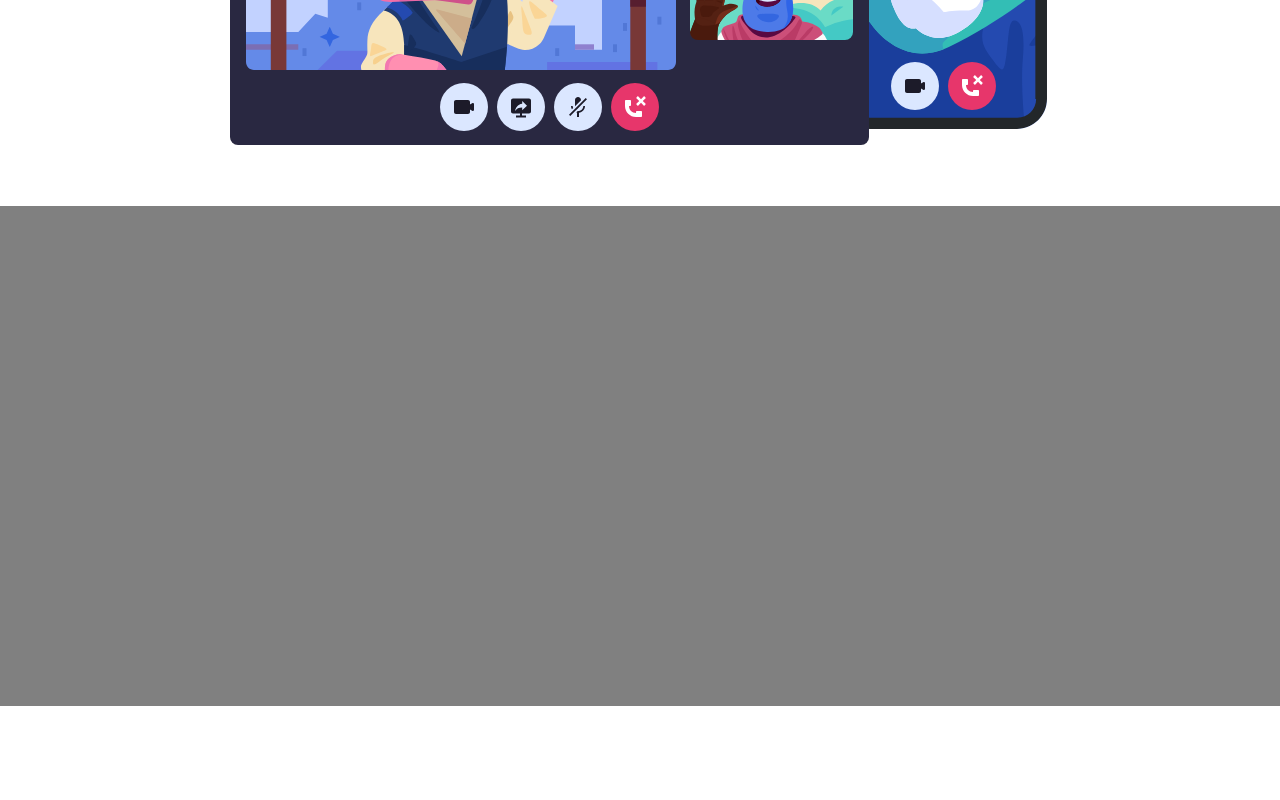
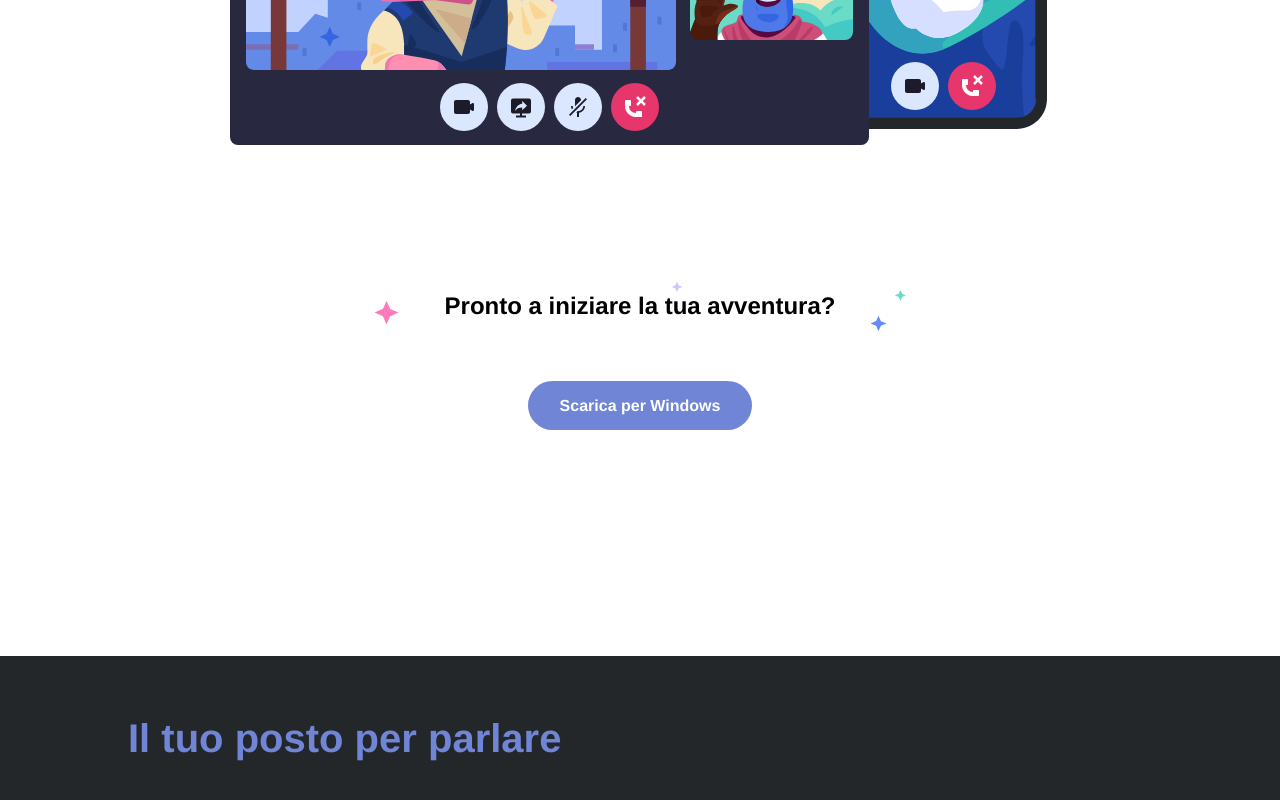
Before and after one commit to MatteoJoel91/htmlcss-discord, a plain HTML site: page index.html in a window 1280 px wide. Shown: the part 3843-4643 px from the top of the page. Before the commit the page ends 4549 px from the top, so only its background shows below. Drawn offline with Linux system fonts and the light colour scheme.

Commit message:
manca solo il footer

```diff
--- a/css/style.css
+++ b/css/style.css
@@ -15,6 +15,12 @@ html{
     width: 70%;
     margin: 0 auto;
     height: 100%;
+}
+.contenitore-footer{
+    width: 80%;
+    margin: 0 auto;
+    height: 100%;
+    padding-top: 60px;
 }
 .clearfix:after{
     content: "";
@@ -168,10 +174,42 @@ header ul li a{
 }
 .img-grande{
     text-align: center;
+    margin-bottom: 50px;
+}
+.stars{
+    background-image: url('../img/stars.svg');
+    background-repeat: no-repeat;
+    background-position: center;
+    height: 100px;
+}
+.stars h2{
+    text-align: center;
+    vertical-align: middle;
+    line-height: 100px;
+}
+.btn-bot{
+    background-color: #7085d5
+    ;
+    border-radius: 40px;
+    text-decoration: none;
+    padding: 16px 32px;
+    color: white;
+    font-weight: 700;
+}
+.btn1{
+    text-align: center;
+    vertical-align: middle;
+    line-height: 100px;
+    margin-bottom: 200px;
 }
 
 
 /* footer */
 footer{
-    background-color: grey;
+    background-color: #23272a;
+    height: 500px;
 }
+.contenitore-footer h2{
+    color: #7085d5;
+    font-size:40px;
+}
--- a/index.html
+++ b/index.html
@@ -90,27 +90,34 @@
                          poteri speciali, crea canali privati e molto altro.</p>
             </div>
         </div>
+
+
         <div class="text-grande">
             <h1>TECNOLOGIA AFFIDABILE PER TENERSI IN CONTATTO</h1>
             <p>Video e audio a bassa latenza ti faranno sentire come se foste tutti
              nella stessa stanza. Fai ciao in video, guarda gli amici giocare in
              streaming, o riunitevi in una sessione di disegno con la condivisione
              schermo.</p>
-        <div class="img-grande">
+            <div class="img-grande">
             <img src="img/item4-big.svg" alt="">
+            </div>
         </div>
 
+
+        <div class="stars">
+            <h2>Pronto a iniziare la tua avventura?</h2>
+        </div>
+        <div class="btn1">
+        <a class="btn-bot" href="#">Scarica per Windows</a>
         </div>
      </div>
-
-
-
-
     </main>
 
 
-    <footer class="debug">
-
+    <footer>
+        <div class="contenitore-footer">
+        <h2>Il tuo posto per parlare</h2>
+        </div>
     </footer>
 
 </body>
```
